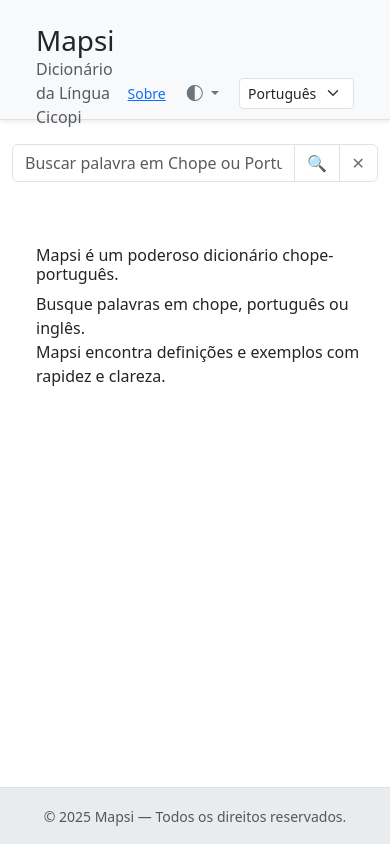
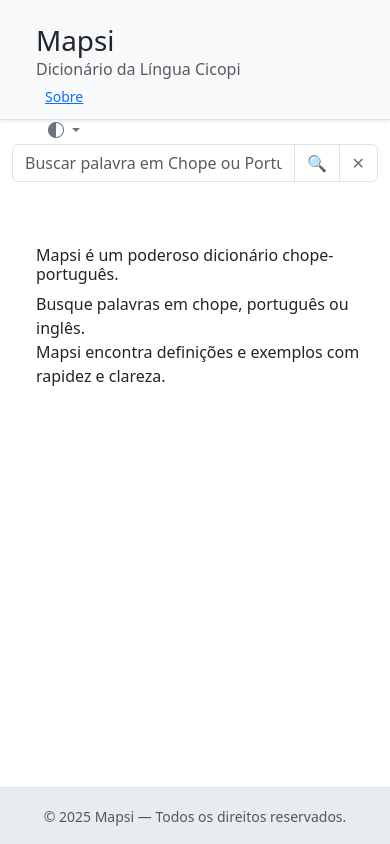
Before and after one commit to Elgyii/mapsi, a plain HTML site: page index.html in a window 390 px wide. Drawn offline with nearby package versions, Linux system fonts and the light colour scheme.

Commit message:
Update index.html
Responsive header

```diff
--- a/index.html
+++ b/index.html
@@ -21,6 +21,12 @@
         height: 0;
         overflow: hidden;
       }
+      header {
+        height: 120px;
+      }
+      @media (max-width: 576px) {
+        height: auto;
+      }
     </style>
     <script>
       function setTheme(theme) {
@@ -38,12 +44,14 @@
     </script>
   </head>
   <body class="bg-body d-flex flex-column min-vh-100">
-    <header class="bg-body p-4 border-bottom shadow-sm bg-body-tertiary" style="height: 120px">
-      <div class="container">
-        <h1 class="h1 mb-0">Mapsi</h1>
-        <div class="d-flex align-items-center">
+    <header class="bg-body p-4 border-bottom shadow-sm bg-body-tertiary">
+      <div class="row container">
+        <div class="col-sm-6">
+          <h1 class="h1 mb-0">Mapsi</h1>
           <p data-lang="pt" class="text-muted mb-0">Dicionário da Língua Cicopi</p>
-          <p data-lang="en" style="display: none" class="text-muted mb-0">Dictionary of the Cicopi Language</p>
+        <p data-lang="en" style="display: none" class="text-muted mb-0">Dictionary of the Cicopi Language</p>
+        </div>
+          <div class="col-sm-6 align-items-center">
           <div class="ms-auto">
             <a href="sobre.html" data-lang="pt" class="btn btn-sm btn-link">Sobre</a>
             <a href="sobre.html" data-lang="en" style="display: none" class="btn btn-sm btn-link">About</a>
```
